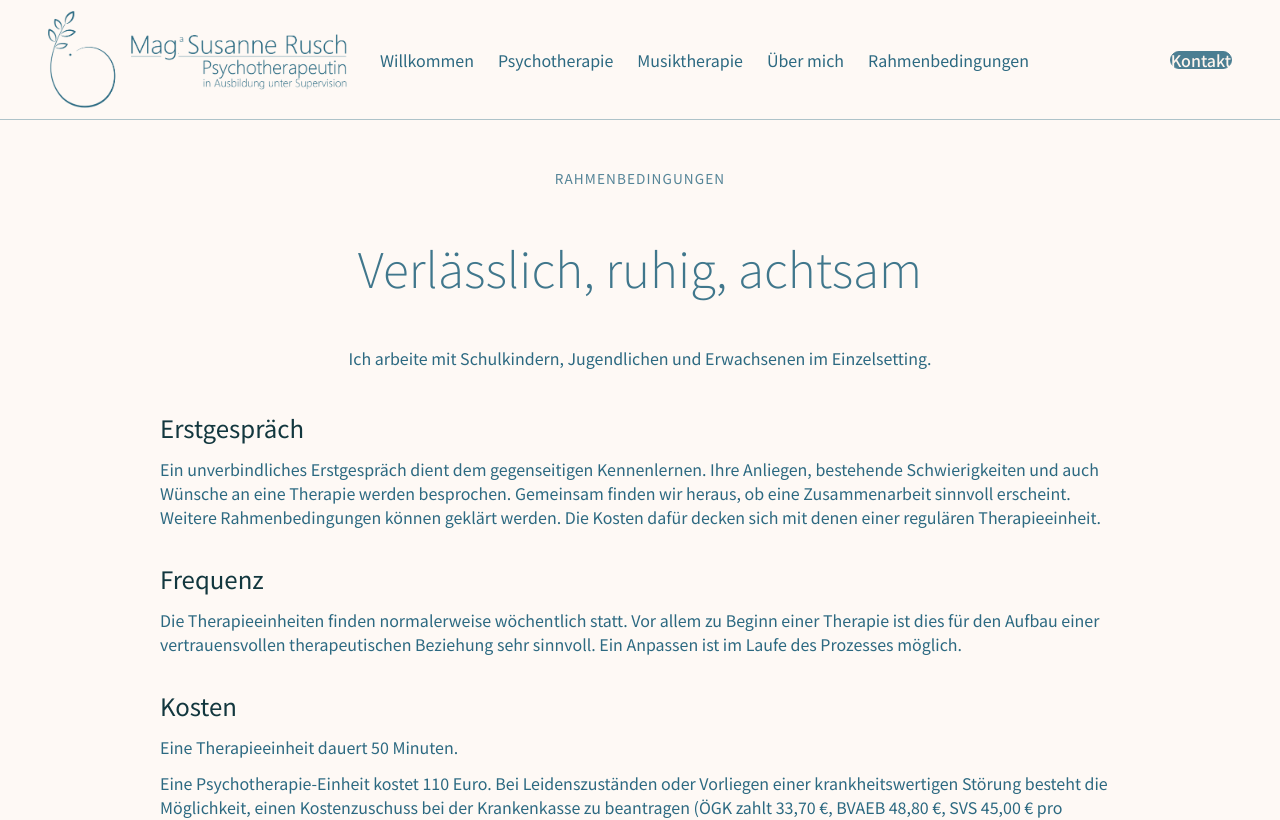
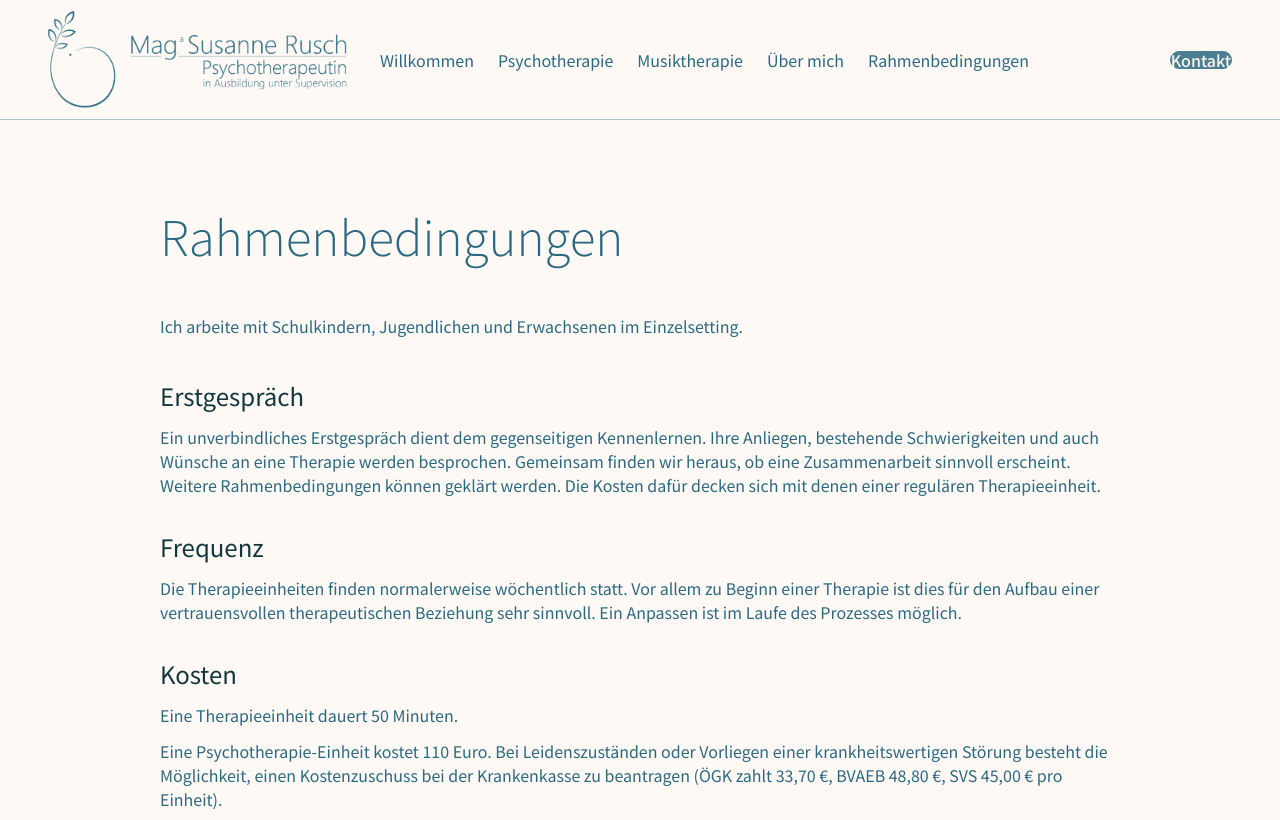
Before and after one commit to 5ebi/susannewebsite, a Next.js app: page /rahmenbedingungen in a window 1280 px wide. Shown: the top 820 px of the page. Built offline with nearby package versions, Linux system fonts and the light colour scheme.

Commit message:
changes before version a/b

```diff
--- a/app/globals.css
+++ b/app/globals.css
@@ -56,7 +56,7 @@ h1 {
   padding-bottom: 2rem;
   padding-top: 2rem;
   z-index: 1;
-  opacity: 0.9;
+  opacity: 1;
 }
 
 .photoDescription {
--- a/app/page.module.css
+++ b/app/page.module.css
@@ -8,20 +8,17 @@
 .containerMain2 {
   width: 80vw;
   padding: 3rem;
-  /* border: 1px solid var(--color2_1); */
   border-radius: 3rem;
   background-color: var(--color4_1);
   box-shadow: 0px 0px 12px var(--color4_1);
   backdrop-filter: blur(10px);
   max-width: 1400px;
 }
-
 .containerMain3 {
   display: flex;
   justify-content: space-between;
   padding-bottom: 100px;
 }
-
 .image {
   width: 600px;
   height: auto;
@@ -29,14 +26,12 @@
   border-radius: 1.5rem;
   box-shadow: 0 0px 15px var(--color1_3);
 }
-
 .spruchContainer {
   align-self: center;
   height: 100%;
   width: 600px;
   margin-left: 2rem;
 }
-
 .spruchContainerLeft {
   align-self: center;
   height: 100%;
--- a/app/rahmenbedingungen/page.module.css
+++ b/app/rahmenbedingungen/page.module.css
@@ -9,7 +9,7 @@
 }
 
 .introBlock {
-  text-align: center;
+  text-align: flex-start;
   display: flex;
   flex-direction: column;
   gap: 0.75rem;
--- a/app/rahmenbedingungen/page.tsx
+++ b/app/rahmenbedingungen/page.tsx
@@ -39,10 +39,11 @@ export default function Rahmenbedingungen() {
   return (
     <main className={styles.wrapper}>
       <div className={styles.introBlock}>
-        <p className={styles.kicker}>Rahmenbedingungen</p>
-        <h1>Verlässlich, ruhig, achtsam</h1>
+        {/* <p className={styles.kicker}>Rahmenbedingungen</p> */}
+        <h1>Rahmenbedingungen</h1>
         <p>
-          Ich arbeite mit Schulkindern, Jugendlichen und Erwachsenen im Einzelsetting.
+          Ich arbeite mit Schulkindern, Jugendlichen und Erwachsenen im
+          Einzelsetting.
         </p>
       </div>
       <div className={styles.sections}>
```
